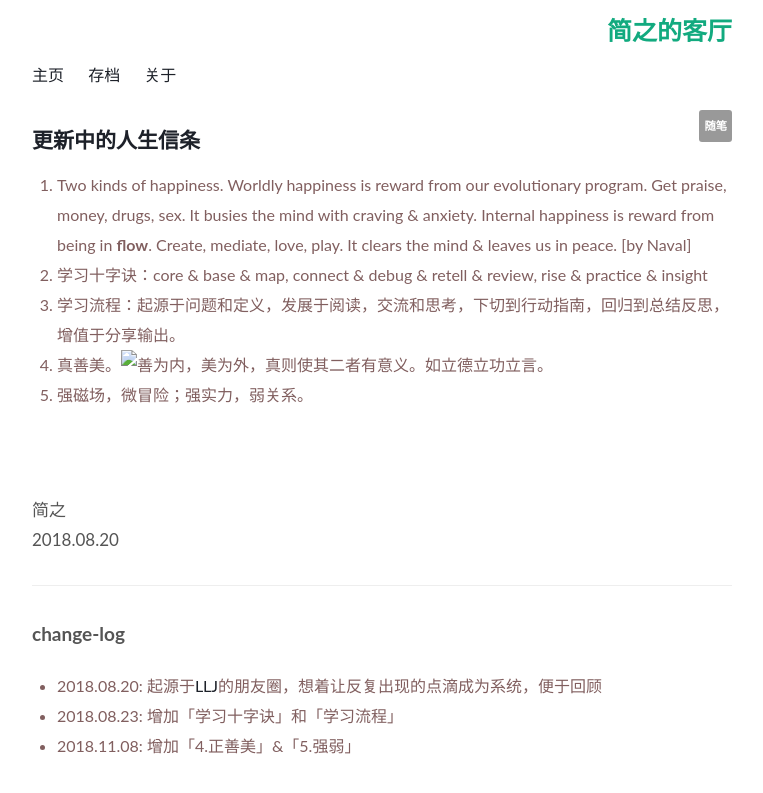
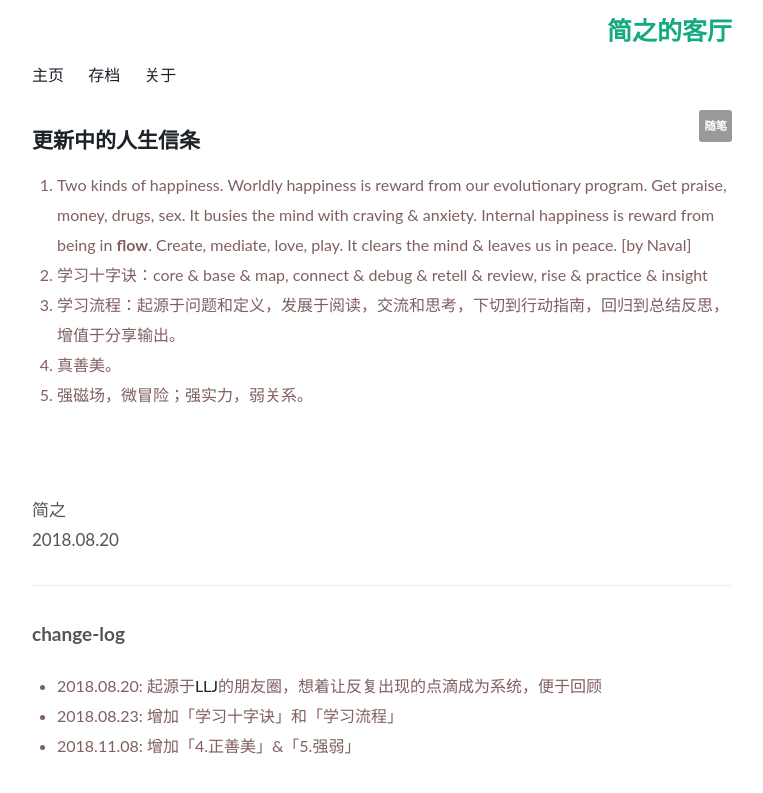
Before and after one commit to WillWang-X/willwang-x.github.io, a Jekyll site: the page built from _posts/2018-10-20-mottos.md, in a window 1280 px wide. Shown: the top 793 px of the page, without its empty margins (258-1021 px from the left). Built offline with Jekyll 4.4.1, drawn with Linux system fonts in a browser that asks for light colours.

Commit message:
add mottos

```diff
--- a/_posts/2018-10-20-mottos.md
+++ b/_posts/2018-10-20-mottos.md
@@ -13,8 +13,8 @@
 1. Two kinds of happiness. Worldly happiness is reward from our evolutionary program. Get praise, money, drugs, sex. It busies the mind with craving & anxiety. Internal happiness is reward from being in **flow**. Create, mediate, love, play. It clears the mind & leaves us in peace.   [by Naval]
 1. 学习十字诀：core & base & map, connect & debug & retell & review, rise & practice & insight
 1. 学习流程：起源于问题和定义，发展于阅读，交流和思考，下切到行动指南，回归到总结反思，增值于分享输出。
-1. 真善美。<img src="" alt="善为内，美为外，真则使其二者有意义。如立德立功立言。" width="200"/>
-1. 强磁场，微冒险；强实力，弱关系。[](被动进步的氛围，新鲜有趣的燃料，如山Github，如水Linkedin。)<span  style="color:white;">test </span>
+1. 真善美。[](善为内，美为外，真则使其二者有意义。如立德立功立言。)
+1. 强磁场，微冒险；强实力，弱关系。[](被动进步的氛围，新鲜有趣的燃料，如山Github，如水Linkedin。)<span style="color:white;">!</span>
 
 
 <br>
```
